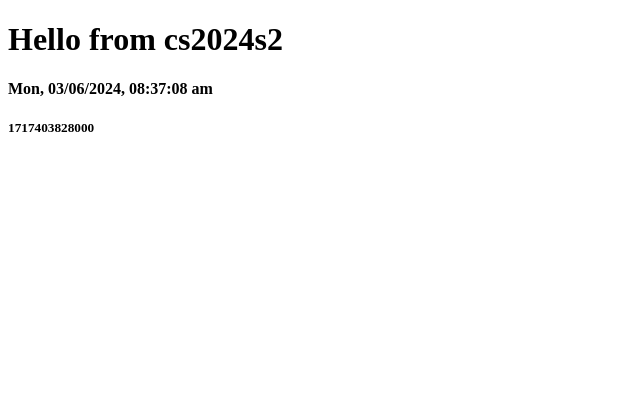
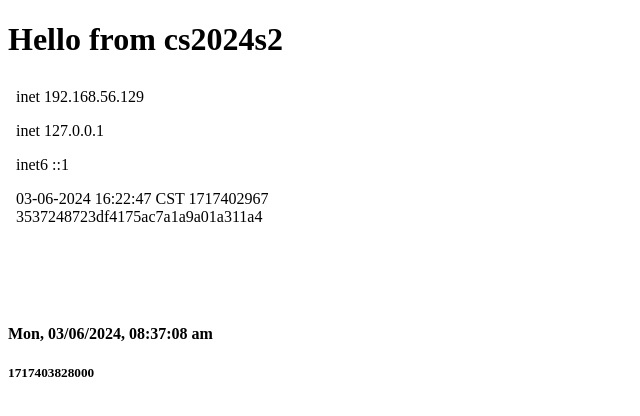
Before and after one commit to LiYineng798/cs2024s2, a plain HTML site: page docs/index.html in a window 1280 px wide. Shown: the whole page, without its empty margins (0-640 px from the left). Drawn offline with Linux system fonts and the light colour scheme.

Commit message:
ipaddresses index.html

```diff
--- a/docs/index.html
+++ b/docs/index.html
@@ -8,6 +8,9 @@
   <body>
     <h1>Hello from  cs2024s2</h1>
  <!-- ipaddresses past next line -->
+ <div id="list">
+    <iframe width="400" height="220" src="./ipaddresses.html" frameborder="0"></iframe>
+</div>
    <h4 id="id01">AAAA</h4>
    <h5 id="id02">AAAA</h5>
   </body>
```
